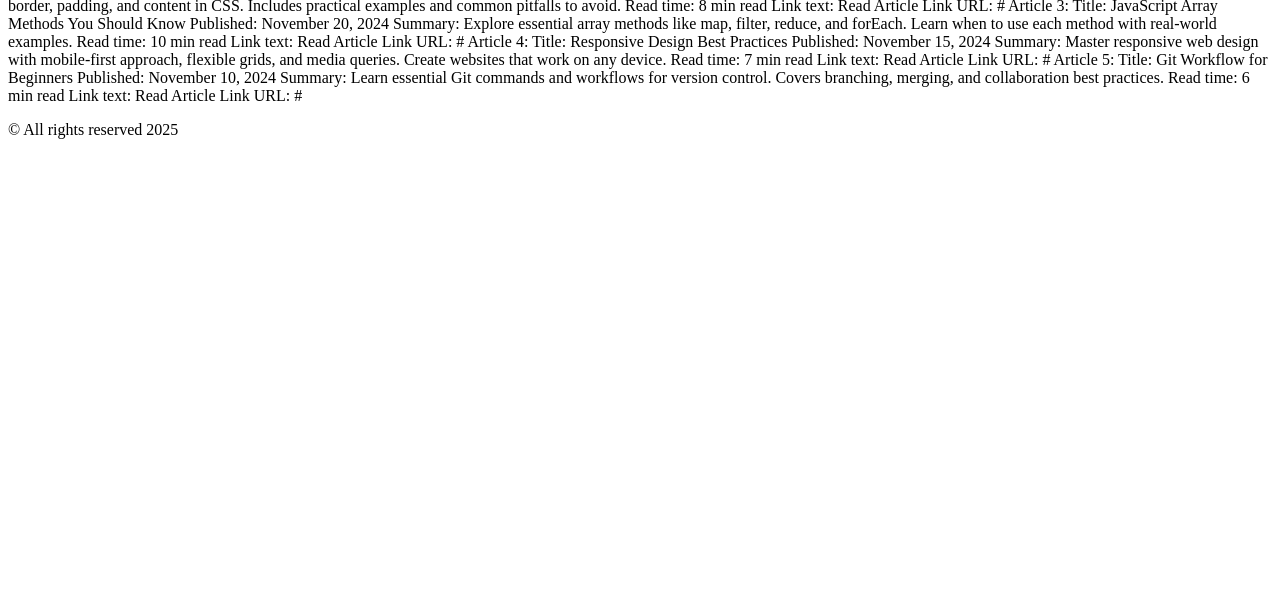
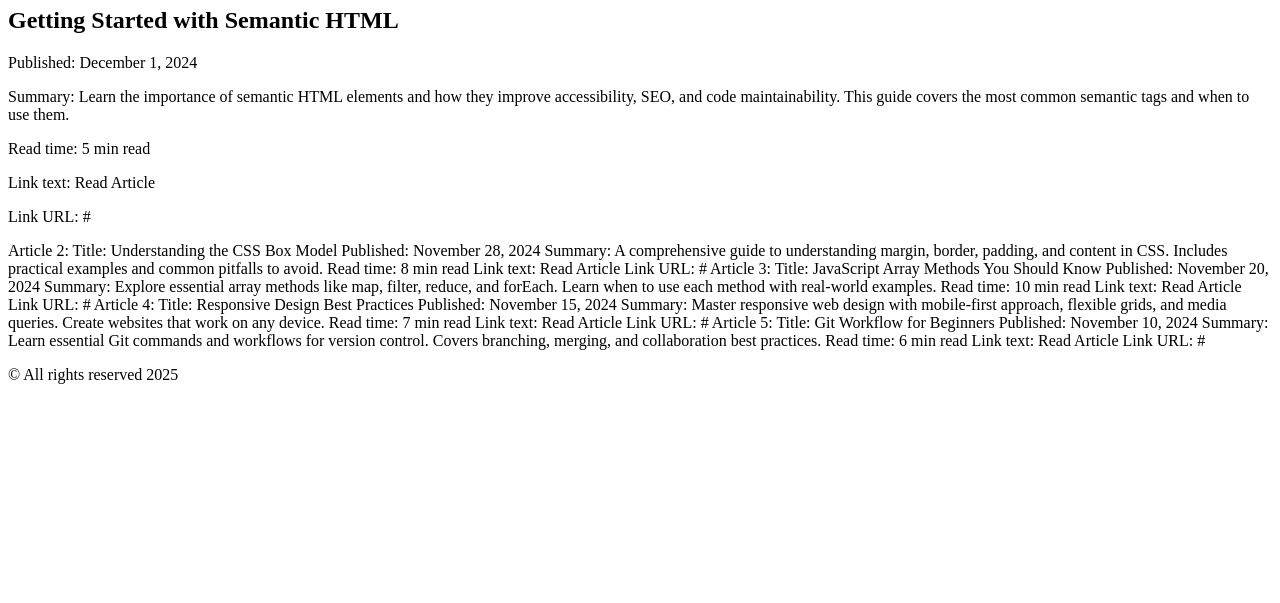
Before and after one commit to JusticeCodes00/Basic-HTML-Website-roadmaps-learning, a plain HTML site: page pages/articles.html in a window 1280 px wide. Shown: the part 197-800 px from the top of the page. Drawn offline with Linux system fonts and the light colour scheme.

Commit message:
Update HTML structure
- On index.html
- On articules.html

```diff
--- a/pages/articles.html
+++ b/pages/articles.html
@@ -49,16 +49,17 @@
         </header>
 
         <main>
-          ARTICLES PAGE
-Page Title: Articles & Blog Posts
-Main Heading: Recent Articles
-Article 1:
-Title: Getting Started with Semantic HTML
-Published: December 1, 2024
-Summary: Learn the importance of semantic HTML elements and how they improve accessibility, SEO, and code maintainability. This guide covers the most common semantic tags and when to use them.
-Read time: 5 min read
-Link text: Read Article
-Link URL: #
+<h1>Recent Articles</h1>
+<article>
+  <h2>Getting Started with Semantic HTML</h2>
+<p>Published: <date datetime="2024-12-01">December 1, 2024</date></p>
+<p>
+  Summary: Learn the importance of semantic HTML elements and how they improve accessibility, SEO, and code maintainability. This guide covers the most common semantic tags and when to use them.
+</p>
+<p>Read time: 5 min read</p>
+<p>Link text: Read Article</p>
+<p>Link URL: #</p>
+</article>
 Article 2:
 Title: Understanding the CSS Box Model
 Published: November 28, 2024
```
Also changed, not shown: index.html (+2 -2 lines).
